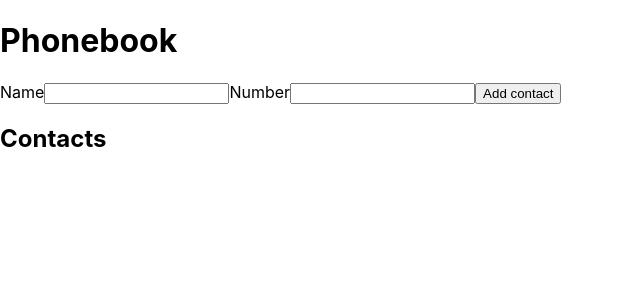
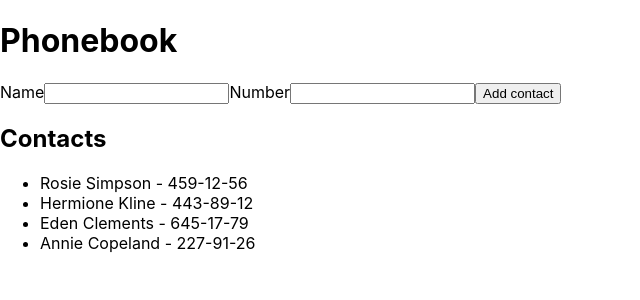
Before and after one commit to Tatiana-Tsymbaliuk/goit-react-hw-02-phonebook, a React (Create React App) app: page / in a window 1280 px wide. Shown: the top 300 px of the page, without its empty margins (0-640 px from the left). Built offline with nearby package versions, Linux system fonts and the light colour scheme.

Commit message:
create contact list

```diff
--- a/src/components/App.jsx
+++ b/src/components/App.jsx
@@ -1,33 +1,46 @@
 
 import React from 'react';
-
+import { nanoid } from 'nanoid'
 import ContactForm from 'components/FormPhonebook/ContactForm'
-
+import ContactList from 'components/ContactList/ContactList';
 export class App extends React.Component{
   state = {
-    contacts: [],
+    contacts: [
+    {id: 'id-1', name: 'Rosie Simpson', number: '459-12-56'},
+    {id: 'id-2', name: 'Hermione Kline', number: '443-89-12'},
+    {id: 'id-3', name: 'Eden Clements', number: '645-17-79'},
+    {id: 'id-4', name: 'Annie Copeland', number: '227-91-26'},
+  ],
+    filter: '',
     name: '',
     number: '',
     }
+
     handelChange = (e) =>{
       const { name, value} = e.target;
       this.setState({ [name]: value });
       console.log(this.state);
     }
-    handleSubmit = (data) => {
-      console.log(data)
-
-      // this.onAddContact({ ...this.state });
-      //this.setState({ name: "", number: "" });
+    handleSubmit = (e) => {
+      //const { name, value} = e.target;
+      this.setState({contacts:[...this.state.contacts,{ id: nanoid(), name: this.state.name, number: this.state.number}]});
+      console.log(this.state);
     };
-
+    // getContats =()=>{
+    //  const {contacts}=this.state;
+    //  console.log(contacts);
+    // }
 
     render(){
+     console.log(this.state);
   return (<div>
       <h1>Phonebook</h1>
       <ContactForm onChangeState={this.handelChange} onSubmitForm={this.handleSubmit}/>
+      <h2>Contacts</h2>
+      <ContactList contacts={this.state.contacts}/>
 
     </div>)
 
     }
+
 }
--- /dev/null
+++ b/src/components/ContactList/ContactList.js
@@ -0,0 +1,18 @@
+//import { nanoid } from 'nanoid';
+import React from 'react';
+
+const ContactList =({contacts})=>{
+
+
+return (<ul>
+      {contacts.map(({id, name, number}) => (
+        <li key ={id}> {name} - {number}</li>
+      ))}
+      </ul>)
+}
+
+
+
+
+
+export default ContactList;
--- a/src/components/FormPhonebook/ContactForm.js
+++ b/src/components/FormPhonebook/ContactForm.js
@@ -1,37 +1,36 @@
 import React from 'react';
-import { nanoid } from 'nanoid'
+
 
 export default class ContactForm extends React.Component{
-nameId=nanoid();
-phoneId = nanoid();
+
+
 
    handelSubmitForm=(e)=>{
     e.preventDefault();
     this.props.onSubmitForm(this.props);
    }
  render(){
+
    const {name, number, onChangeState}=this.props
 
-       return( <div>
+       return(
      <form onSubmit={this.handelSubmitForm}>
-            <label htmlFor={this.nameId}>Name
+            <label>Name
                <input
       type="text"
       name="name"
       value={name}
-      id={this.nameId}
       onChange={onChangeState}
       pattern="^[a-zA-Zа-яА-Я]+(([' -][a-zA-Zа-яА-Я ])?[a-zA-Zа-яА-Я]*)*$"
       title="Name may contain only letters, apostrophe, dash and spaces. For example Adrian, Jacob Mercer, Charles de Batz de Castelmore d'Artagnan"
       required
     />
             </label>
-            <label htmlFor={this.phoneId}>Number
+            <label>Number
             <input
   type="tel"
   name="number"
   value={number}
-  id={this.phoneId}
   onChange={onChangeState}
   pattern="\+?\d{1,4}?[-.\s]?\(?\d{1,3}?\)?[-.\s]?\d{1,4}[-.\s]?\d{1,4}[-.\s]?\d{1,9}"
   title="Phone number must be digits and can contain spaces, dashes, parentheses and can start with +"
@@ -40,17 +39,5 @@ phoneId = nanoid();
             </label>
            <button>Add contact</button>
             </form>
-
-            <h2>Contacts</h2>
-            <ul>
-            {/* {this.contacts.map((contact) => (
-          <li key={contact.id}>
-            {contact.name} - {contact.number}
-          </li>
-        ))}
-            {this.contacts.map(({id, name})=>(<li key={id}>
-        <p>{name}</p></li>))} */}
-            </ul>
-
-          </div>)}
+     )}
 }
```
